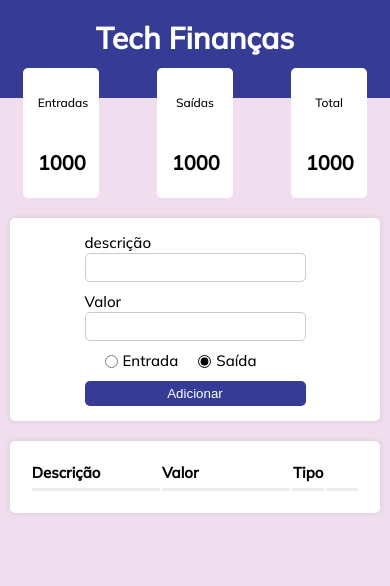
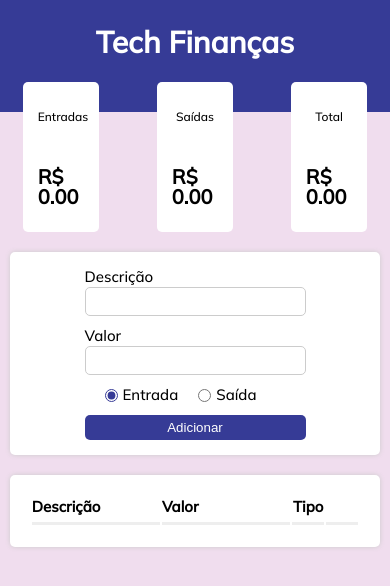
Before and after one commit to techjuliana/Project-CRUD, a React (Create React App) app: page / in a window 390 px wide. Shown: the top 586 px of the page. Built offline with nearby package versions, Linux system fonts and the light colour scheme.

Commit message:
finish project

```diff
--- a/public/global.css
+++ b/public/global.css
@@ -3,14 +3,6 @@
   padding: 0;
   box-sizing: border-box;
 }
-
-html {
-  @media (max-width: 1080px) {
-    font-size: 93.75%;
-  }
-  @media (max-width: 720px) {
-    font-size: 87.5%;
-  }}
 
 body {
   background: #f0ddee;
--- a/src/components/form/index.js
+++ b/src/components/form/index.js
@@ -2,23 +2,24 @@ import React, { useState } from "react";
 import { Container, InputContent, Label, Input, RadioGroup, Button } from "./styled";
 import { Grid } from "./../grid";
 
-export const Form = ({handleAdd, TransactionsList, setTransactionsList}) => {
+export const Form = ({ handleAdd, transactionsList, setTransactionsList }) => {
   const [desc, setDesc] = useState("");
   const [amount, setAmount] = useState("");
   const [isExpense, setExpense] = useState(false);
 
-  const generateID = () => Math.round(Math.random()* 1000)
+  const generateID = () => Math.round(Math.random() * 1000);
 
   const handleSave = () => {
     if (!desc || !amount) {
-      alert(" informe a descrição e o valor :( ");
+      alert("Informe a descrição e o valor!");
       return;
-     }else if (amount <1) {
-      alert("O valor precisa ser positivo!");
+    } else if (amount < 1) {
+      alert("O valor tem que ser positivo!");
+      return;
     }
 
     const transaction = {
-    id: generateID (),
+      id: generateID(),
       desc: desc,
       amount: amount,
       expense: isExpense,
@@ -28,24 +29,22 @@ export const Form = ({handleAdd, TransactionsList, setTransactionsList}) => {
 
     setDesc("");
     setAmount("");
-
   };
 
   return (
     <>
       <Container>
         <InputContent>
-    <Label>descrição</Label>
-    <Input
-    value={desc}
-    onChange={(e) => setDesc(e.target.value)}/>
+          <Label>Descrição</Label>
+          <Input value={desc} onChange={(e) => setDesc(e.target.value)} />
         </InputContent>
         <InputContent>
           <Label>Valor</Label>
           <Input
             value={amount}
-    type= "number"
-    onChange={(e) => setAmount(e.target.value)}/>
+            type="number"
+            onChange={(e) => setAmount(e.target.value)}
+          />
         </InputContent>
         <RadioGroup>
           <Input
@@ -53,21 +52,20 @@ export const Form = ({handleAdd, TransactionsList, setTransactionsList}) => {
             id="rIncome"
             defaultChecked
             name="group1"
-      onChange={()=> setExpense(!isExpense)}
+            onChange={() => setExpense(!isExpense)}
           />
-      <Label htmlFor="rIncome"> Entrada </Label>
+          <Label htmlFor="rIncome">Entrada</Label>
           <Input
             type="radio"
-      id="rIncome"
-      defaultChecked
+            id="rExpenses"
             name="group1"
-      onChange={()=> setExpense(!isExpense)}
+            onChange={() => setExpense(!isExpense)}
           />
-      <Label htmlFor="rIncome"> Saída </Label>
+          <Label htmlFor="rExpenses">Saída</Label>
         </RadioGroup>
         <Button onClick={handleSave}>Adicionar</Button>
       </Container>
-  < Grid itens={TransactionsList} setItens={setTransactionsList}/>
+      <Grid itens={transactionsList} setItens={setTransactionsList} />
     </>
   );
 };
--- a/src/components/form/styled.js
+++ b/src/components/form/styled.js
@@ -37,7 +37,7 @@ align-items: center;
 input{
     margin-left: 20px;
     margin-right:5px;
-    accent-color:black;
+    accent-color:#363b96;
     margin-top:0;
 }
 `
--- a/src/components/grid-item/styled.js
+++ b/src/components/grid-item/styled.js
@@ -9,5 +9,6 @@ export const Td = styled.td`
   svg {
      width: 18px;
      height: 18px;
+     color:#363b96;
     }
 `;
--- a/src/components/resume-item/index.js
+++ b/src/components/resume-item/index.js
@@ -1,14 +1,15 @@
 import React from 'react'
 import { Container, Header, HeaderTitle, Total } from "./styled";
 
-export const ResumeItem = ({title, Icon}) => {
+export
+const ResumeItem = ({ title, Icon, value }) => {
   return (
     <Container>
       <Header>
-<HeaderTitle>{title}</HeaderTitle>
-      <Icon/>
+        <HeaderTitle>{title}</HeaderTitle>
+        <Icon />
       </Header>
-      <Total>1000</Total>
+      <Total>{value}</Total>
     </Container>
-  )
-}
+  );
+};
--- a/src/components/resume/index.js
+++ b/src/components/resume/index.js
@@ -7,21 +7,22 @@ import {
   FaDollarSign,
 } from "react-icons/fa";
 
-export const Resume = ({income, expense, total}) => {
+export const Resume = ({ income, expense, total }) => {
   return (
     <Container>
-        <ResumeItem
+      <ResumeItem
         title="Entradas"
-        Icon={FaRegArrowAltCircleUp}
-        value={income} />
-        <ResumeItem
+        color="green"
+        Icon={FaRegArrowAltCircleUp }
+        value={income}
+        // <Icon={FaRegArrowAltCircleUp} color="green" />
+      />
+      <ResumeItem
         title="Saídas"
         Icon={FaRegArrowAltCircleDown}
-        value={expense}/>
-        <ResumeItem
-        title="Total"
-        Icon={ FaDollarSign}
-        value={total}/>
+        value={expense}
+      />
+      <ResumeItem title="Total" Icon={FaDollarSign} value={total} />
     </Container>
-  )
-}
+  );
+};
--- a/src/components/resume/styled.js
+++ b/src/components/resume/styled.js
@@ -8,4 +8,8 @@ export const Container = styled.div`
   gap: 20px;
   margin-top: -30px;
   justify-content: space-around;
+
+  svg{
+    color:#363b96;
+  }
 `;
```
Also changed, not shown: src/components/grid-item/index.js (+9 -9 lines), src/components/grid/index.js (+6 -4 lines). Lines whose indentation alone changed are shown as unchanged.
